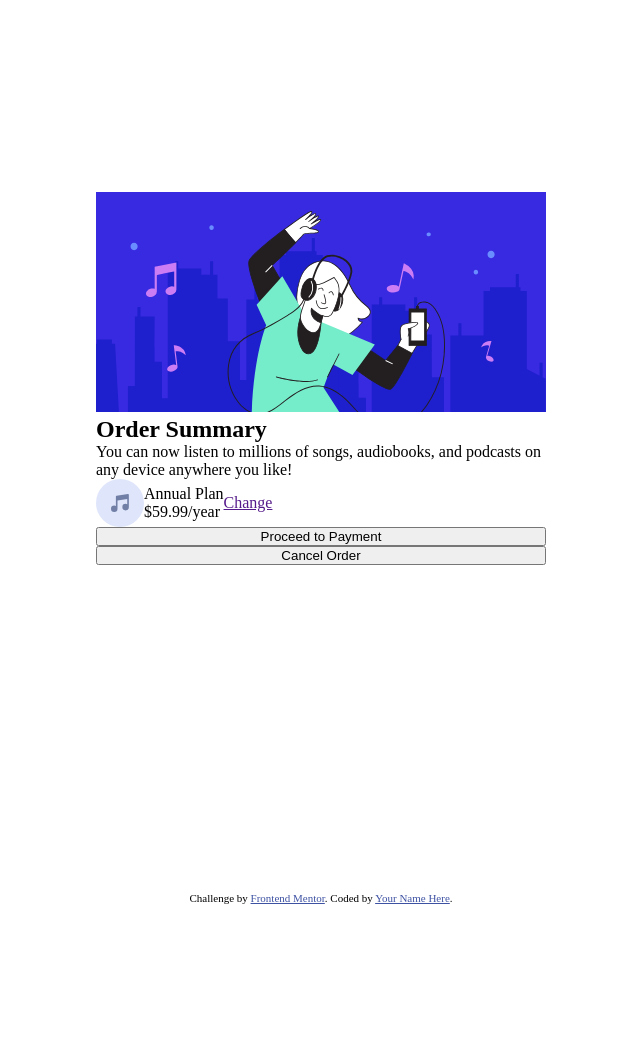
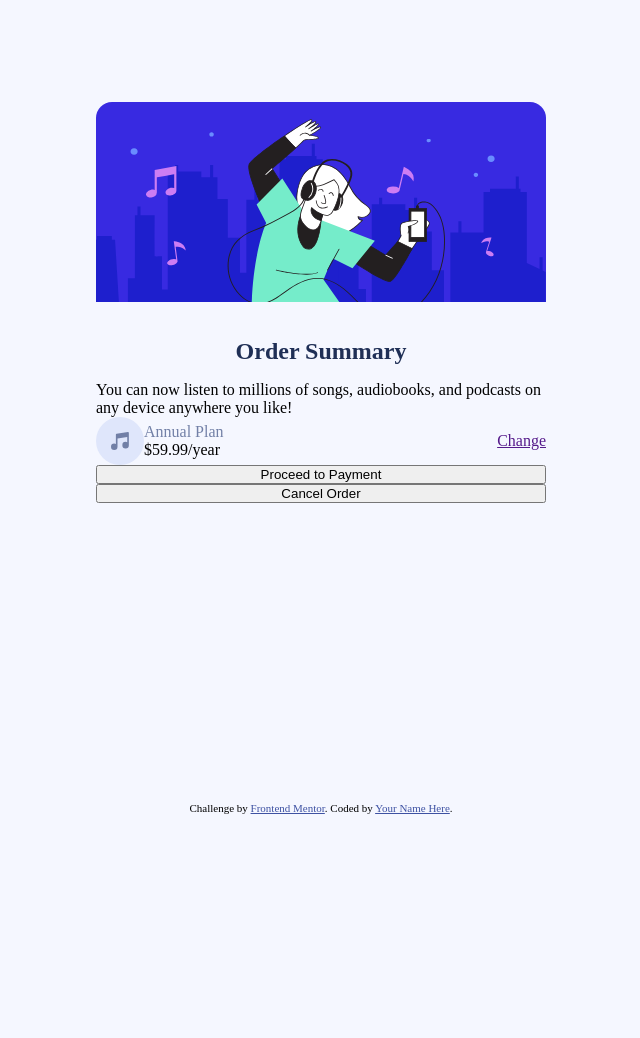
Before and after one commit to Dnx0/Desafio-Frontend-Mentor, a plain HTML site: page Resumo pedido/index.html in a window 1280 px wide. Shown: the whole page, without its empty margins (319-959 px from the left). Before the commit the page ends 904 px from the top, so only its background shows below. Drawn offline with Linux system fonts and the light colour scheme.

Commit message:
atualização

```diff
--- a/index.html
+++ b/Resumo pedido/index.html
@@ -26,17 +26,15 @@
 
 <body>
   <main>
-    <article>
-      <img src="/images/illustration-hero.svg" alt="art">
-    </article>
-    <article>
+    <img class="imgprincipal" src="/Resumo pedido/images/illustration-hero.svg" alt="art">
+      <article>
       <h1> Order Summary</h1>
       <p>You can now listen to millions of songs, audiobooks, and podcasts on any
         device anywhere you like!</p>
       <div class="plan">
-        <img src="/images/icon-music.svg" alt="icon-music">
+        <img src="/Resumo pedido/images/icon-music.svg" alt="icon-music">
         <div .price>
-          <p>Annual Plan</p>
+          <span>Annual Plan</span>
           <p>$59.99/year </p>
       </div>
         <a href="">Change</a>
--- /dev/null
+++ b/Resumo pedido/style.css
@@ -0,0 +1,75 @@
+/*Importando fontes do google fonts, red hat 500, 700 e 900 */
+@import url('https://fonts.googleapis.com/css2?family=Red+Hat+Display:wght@500;700;900&display=swap');
+/*Definindo variaveis de cor*/
+:root{
+    --cor-fundo: hsl(225, 100%, 98%);
+    --azul-escuro: hsl(223, 47%, 23%);
+    --negrito: hsl(224, 23%, 55%);
+}
+
+* {
+    /* Nesse caso, estamos zerando a margin e o padding. */
+    margin: 0;
+    padding: 0;
+    box-sizing: border-box;
+}
+
+body{
+    background-color: var(--cor-fundo);
+
+}
+
+main{
+    width: 450px;
+    height: 700px;
+    margin-left: auto;
+    margin-right: auto;
+    margin-top: 8%;
+
+}
+.imgprincipal{
+    height: 200px;
+    width: 100%;
+    border-radius: 1rem 1rem 0 0;
+}
+article{
+    height: 100%;
+    width: 100%;
+}
+
+article h1{
+    color: var(--azul-escuro);
+    margin-top: 2rem;
+    margin-bottom: 1rem;
+    text-align: center;
+}
+
+.plan{
+    display: flex;
+    flex-direction: row;
+    align-items: center;
+}
+/*Icone do simbolo de música*/
+.plan img{
+    max-width: 50px;
+    max-height: auto;
+    align-items: center;
+}
+
+.plan span{
+    color: var(--negrito);
+}
+/*Fazendo o change ir para o final do card*/
+.plan a{
+    margin-left: auto;
+}
+
+.price{
+    display: flex;
+    flex-direction: column;
+}
+
+.button{
+    display: flex;
+    flex-direction: column;
+}
--- a/style.css
+++ /dev/null
@@ -1,39 +0,0 @@
-* {
-    /* Nesse caso, estamos zerando a margin e o padding. */
-    margin: 0;
-    padding: 0;
-}
-
-main{
-    width: 450px;
-    height: 700px;
-    margin-left: auto;
-    margin-right: auto;
-    margin-top: 15%;
-}
-
-.button{
-    display: flex;
-    flex-direction: column;
-}
-
-.plan{
-    display: flex;
-    flex-direction: row;
-    align-items: center;
-}
-/*Icone do simbolo de música*/
-.plan img{
-    max-width: 50px;
-    max-height: auto;
-    align-items: center;
-}
-
-.plan a{
-    flex:1;
-}
-
-.price{
-    display: flex;
-    flex-direction: column;
-}
```
Also changed, not shown: Resumo pedido/design/active-states.jpg (renamed from design/active-states.jpg), Resumo pedido/design/desktop-design.jpg (renamed from design/desktop-design.jpg), Resumo pedido/design/desktop-preview.jpg (renamed from design/desktop-preview.jpg), Resumo pedido/design/mobile-design.jpg (renamed from design/mobile-design.jpg), Resumo pedido/images/favicon-32x32.png (renamed from images/favicon-32x32.png), Resumo pedido/images/icon-music.svg (renamed from images/icon-music.svg), Resumo pedido/images/illustration-hero.svg (renamed from images/illustration-hero.svg), Resumo pedido/images/pattern-background-desktop.svg (renamed from images/pattern-background-desktop.svg), Resumo pedido/images/pattern-background-mobile.svg (renamed from images/pattern-background-mobile.svg), 2 other files.
